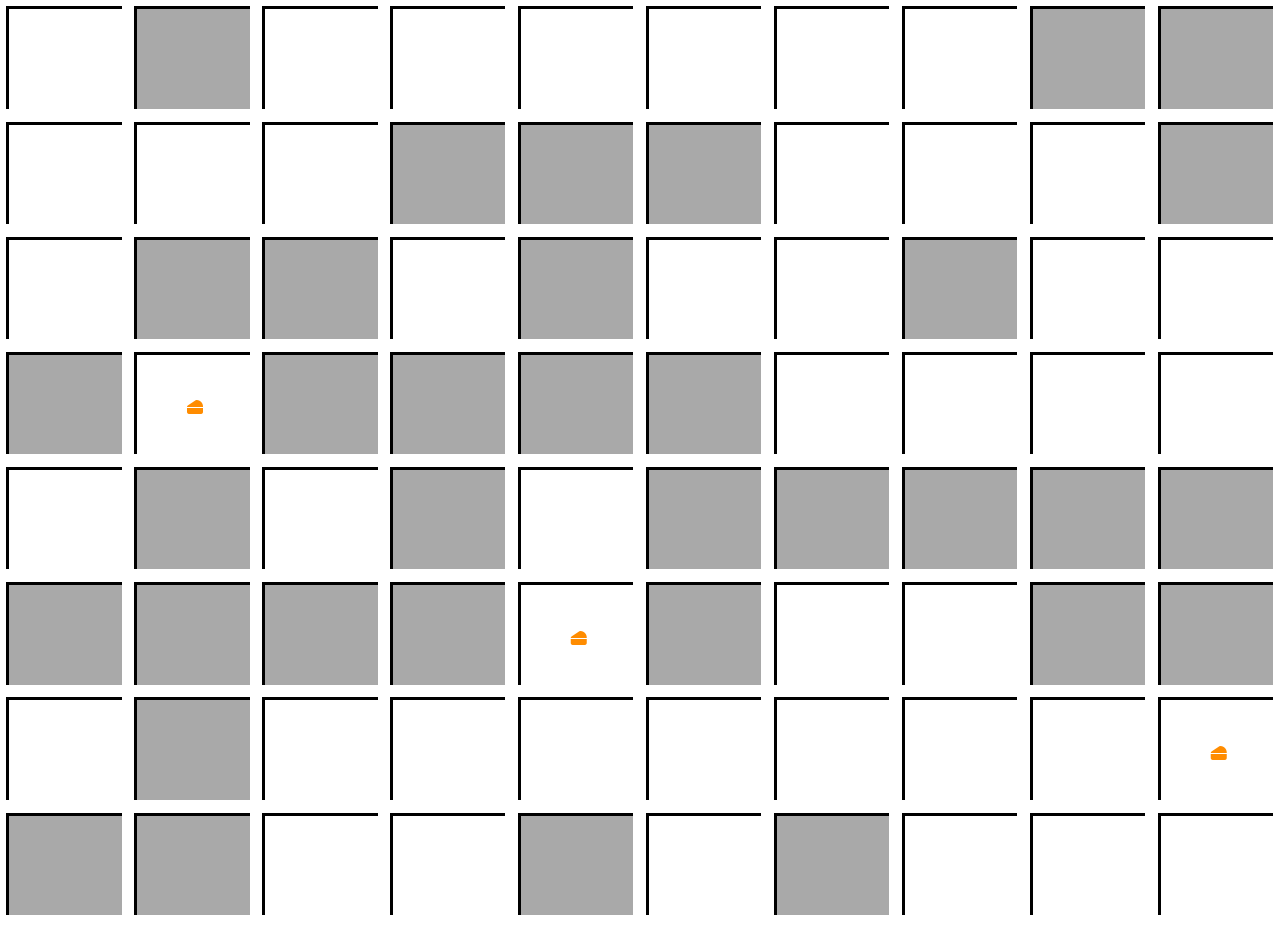
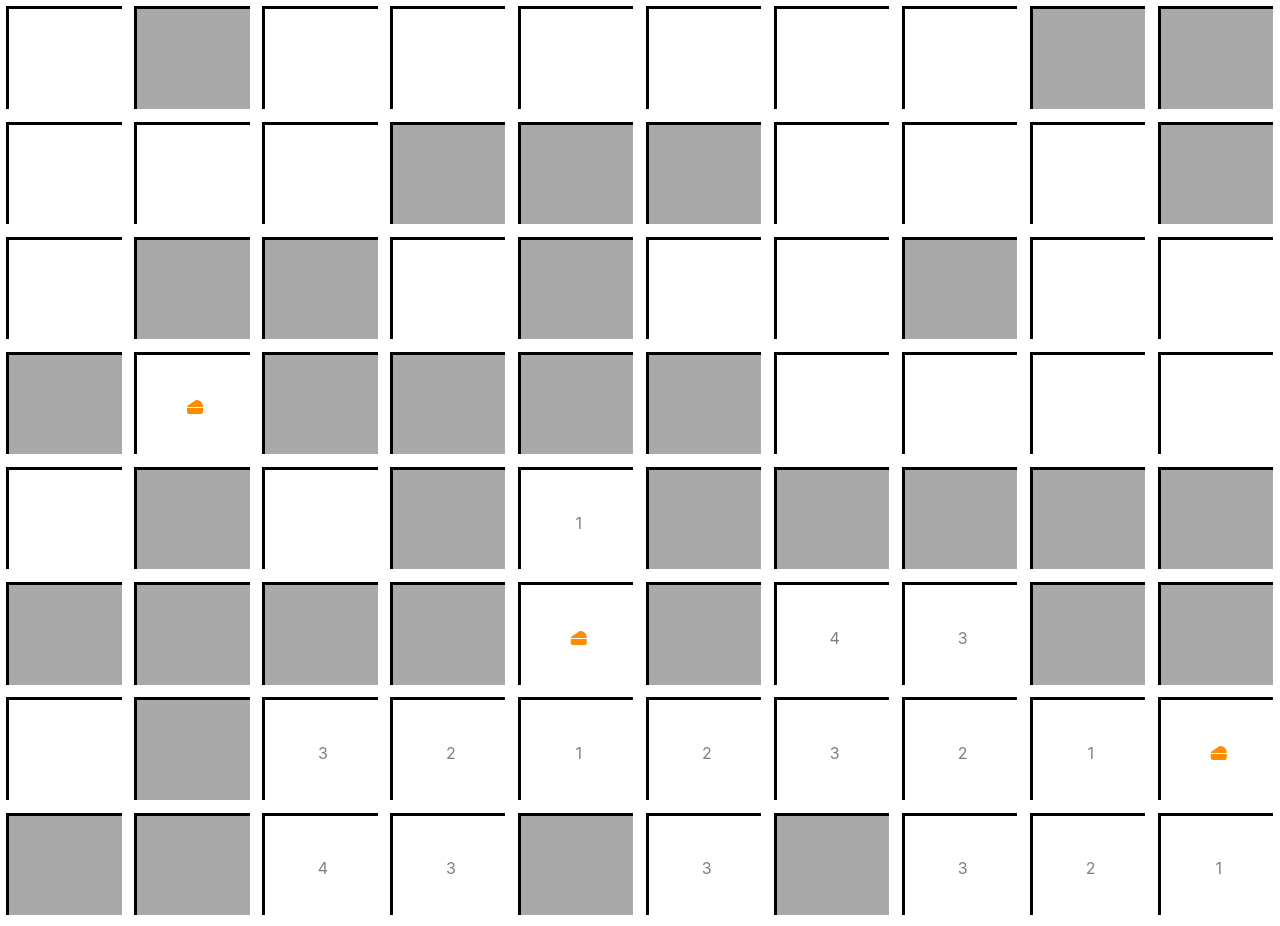
Before and after one commit to rmlowe/bfs, a React (Create React App) app: page / in a window 1280 px wide. Shown: the top 926 px of the page. Built offline with nearby package versions, Linux system fonts and the light colour scheme.

Commit message:
Displaying distances

```diff
--- a/src/App.tsx
+++ b/src/App.tsx
@@ -32,7 +32,7 @@ const initState = () => {
     toVisit.push([row - 1, col, dist + 1], [row, col - 1, dist + 1], [row, col + 1, dist + 1], [row + 1, col, dist + 1]);
   }
 
-  return { blocks, cheese };
+  return { blocks, cheese, distances };
 };
 
 class App extends React.Component {
@@ -43,7 +43,12 @@ class App extends React.Component {
     return (
       <div className="App">
         {this.state.blocks.map((blockRow, index) =>
-          <Row key={index} blocks={blockRow} index={index} cheese={cheeseSlicer(index)} />)}
+          <Row
+            key={index}
+            blocks={blockRow}
+            cheese={cheeseSlicer(index)}
+            distances={this.state.distances[index]}
+          />)}
       </div>
     );
   }
--- a/src/Cell.tsx
+++ b/src/Cell.tsx
@@ -3,14 +3,15 @@ import React from 'react';
 export interface Props {
     block: boolean;
     cheese: boolean;
+    distance: number;
 }
 
-const cell = ({ block, cheese }: Props) =>
+const cell = ({ block, cheese, distance }: Props) =>
     <div className="square">
         <div className={block ? 'content block' : 'content'}>
             <div className="table">
-                <div className="table-cell">
-                    {cheese ? <i style={{ color: 'DarkOrange' }} className="fas fa-cheese"></i> : null}
+                <div className="table-cell" style={{ color: 'Gray' }}>
+                    {cheese ? <i style={{ color: 'DarkOrange' }} className="fas fa-cheese"></i> : distance}
                 </div>
             </div>
         </div>
--- a/src/Row.tsx
+++ b/src/Row.tsx
@@ -3,11 +3,12 @@ import Cell from './Cell';
 
 export interface Props {
     blocks: boolean[];
-    index: number;
     cheese: number[];
+    distances: number[];
 }
 
-const row = ({ blocks, index, cheese }: Props) =>
-    <>{blocks.map((block, colIndex) => <Cell key={colIndex} block={block} cheese={cheese.includes(colIndex)} />)}</>;
+const row = ({ blocks, cheese, distances }: Props) =>
+    <>{blocks.map((block, colIndex) =>
+        <Cell key={colIndex} block={block} cheese={cheese.includes(colIndex)} distance={distances[colIndex]} />)}</>;
 
 export default row;
```
